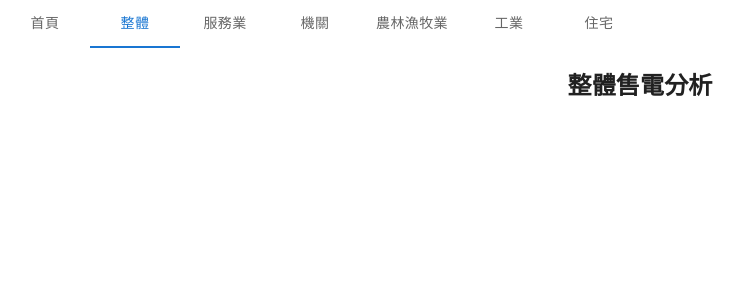
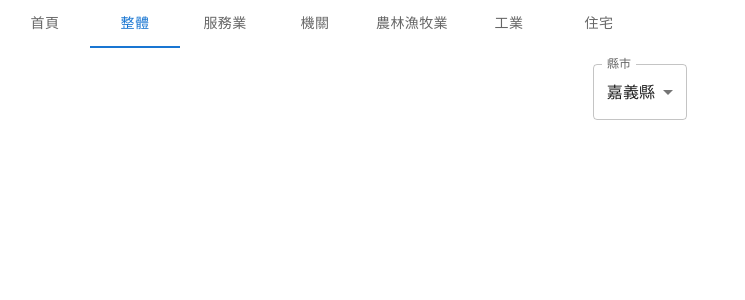
Before and after one commit to andyubird/leat-web-alpha, a React (Create React App) app: page /overall in a window 1280 px wide. Shown: the top 300 px of the page, without its empty margins (0-745 px from the left). Built offline with nearby package versions, Linux system fonts and the light colour scheme.

Commit message:
Added CitySelector.js

```diff
--- a/src/Home/Home.js
+++ b/src/Home/Home.js
@@ -1,7 +1,8 @@
 export default function Home() {
   return (
     <div>
-      <h2>首頁</h2>
+      <img src="./ADEN.png" alt="ADEN"></img>
+      <h3>地方電力分析工具 網頁版 Alpha 0.1</h3>
     </div>
   );
 }
--- a/src/Overall/Overall.js
+++ b/src/Overall/Overall.js
@@ -1,7 +1,15 @@
+import CitySelector from "../util/CitySelector";
+import Box from "@material-ui/core/Box";
+
+function log(txt) {
+  console.log(txt);
+}
+
 export default function Overall() {
   return (
-    <div>
-      <h2>整體售電分析</h2>
-    </div>
+    <Box m={2}>
+      {/*<h2>整體售電分析</h2>*/}
+      <CitySelector callbackFromParent={log} />
+    </Box>
   );
 }
--- /dev/null
+++ b/src/util/CitySelector.js
@@ -0,0 +1,56 @@
+// 以下為Component範例。直接使用也可以。
+import * as React from "react";
+import Box from "@material-ui/core/Box";
+import InputLabel from "@material-ui/core/InputLabel";
+import MenuItem from "@material-ui/core/MenuItem";
+import FormControl from "@material-ui/core/FormControl";
+import Select from "@material-ui/core/Select";
+
+export default function BasicSelect(props) {
+  const [county, setCounty] = React.useState("嘉義縣");
+
+  const handleChange = (e) => {
+    if (props.callbackFromParent) {
+      props.callbackFromParent(e.target.value);
+    }
+    setCounty(e.target.value);
+  };
+
+  return (
+    <Box sx={{ minWidth: 240 }}>
+      <FormControl>
+        <InputLabel id="demo-simple-select-label">縣市</InputLabel>
+        <Select
+          labelId="demo-simple-select-label"
+          id="demo-simple-select"
+          label="縣市"
+          value={county}
+          onChange={handleChange}
+        >
+          <MenuItem value="台北市">台北市</MenuItem>
+          <MenuItem value="新北市">新北市</MenuItem>
+          <MenuItem value="桃園市">桃園市</MenuItem>
+          <MenuItem value="台中市">台中市</MenuItem>
+          <MenuItem value="台南市">台南市</MenuItem>
+          <MenuItem value="高雄市">高雄市</MenuItem>
+          <MenuItem value="新竹縣">新竹縣</MenuItem>
+          <MenuItem value="苗栗縣">苗栗縣</MenuItem>
+          <MenuItem value="彰化縣">彰化縣</MenuItem>
+          <MenuItem value="南投縣">南投縣</MenuItem>
+          <MenuItem value="雲林縣">雲林縣</MenuItem>
+          <MenuItem value="嘉義縣">嘉義縣</MenuItem>
+          <MenuItem value="屏東縣">屏東縣</MenuItem>
+          <MenuItem value="宜蘭縣">宜蘭縣</MenuItem>
+          <MenuItem value="花蓮縣">花蓮縣</MenuItem>
+          <MenuItem value="台東縣">台東縣</MenuItem>
+          <MenuItem value="澎湖縣">澎湖縣</MenuItem>
+          <MenuItem value="金門縣">金門縣</MenuItem>
+          <MenuItem value="連江縣">連江縣</MenuItem>
+          <MenuItem value="基隆市">基隆市</MenuItem>
+          <MenuItem value="新竹市">新竹市</MenuItem>
+          <MenuItem value="嘉義市">嘉義市</MenuItem>
+        </Select>
+      </FormControl>
+    </Box>
+  );
+}
```
Also changed, not shown: public/ADEN.png (added).
